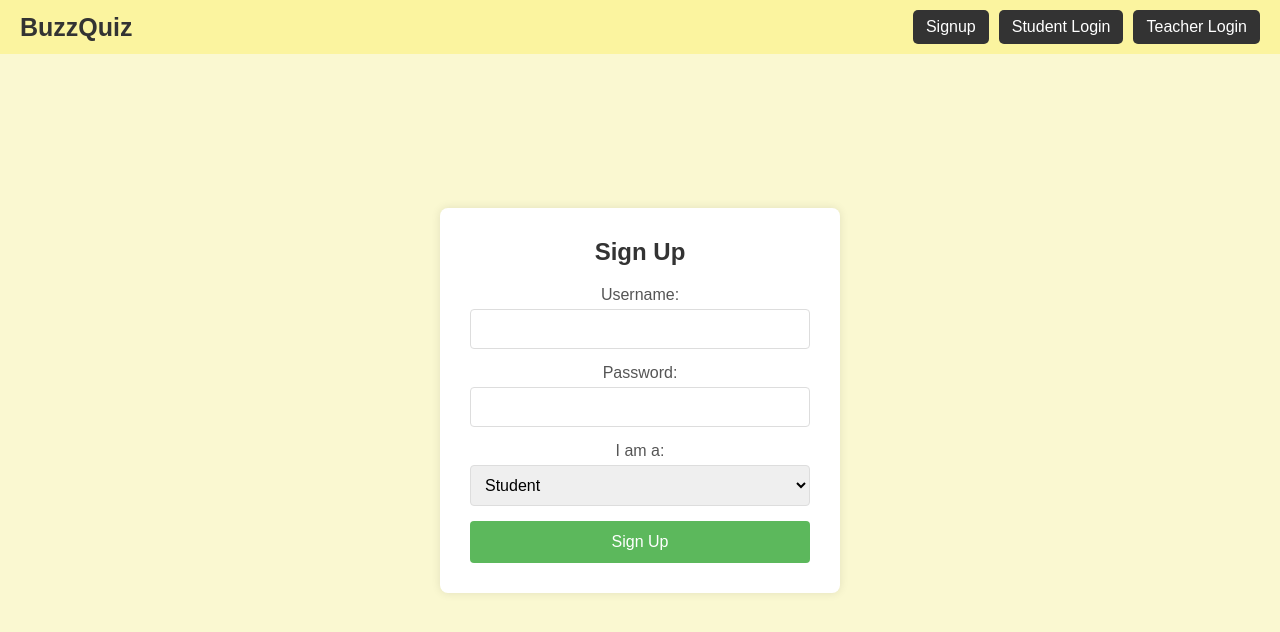
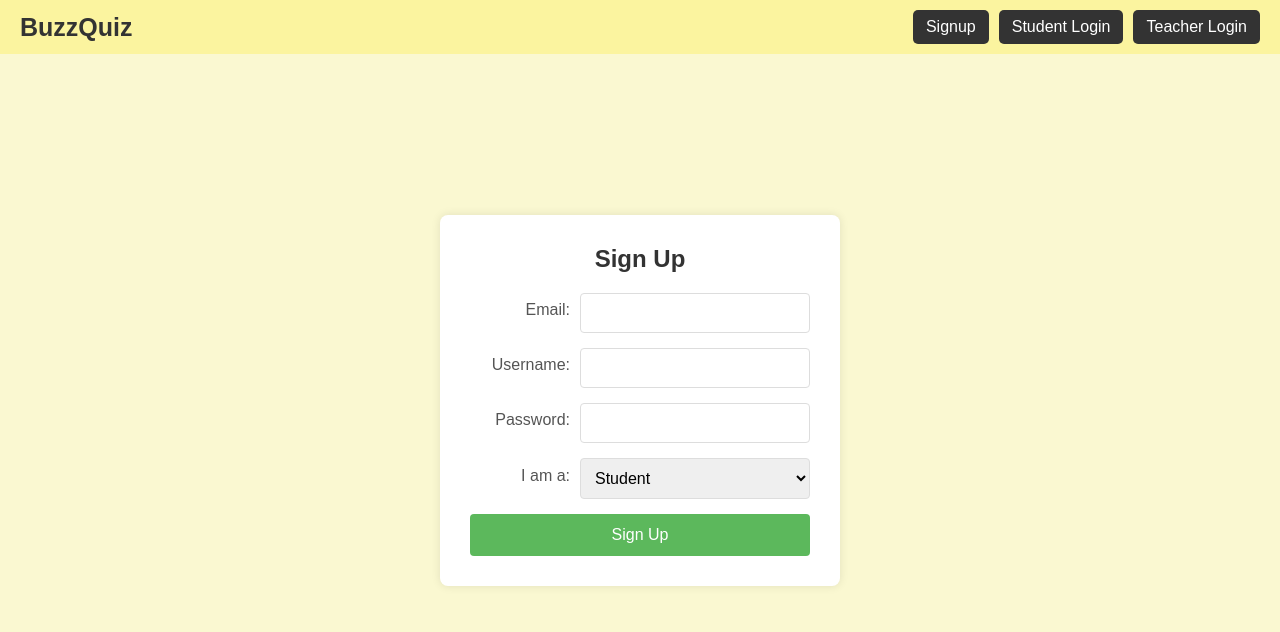
Before and after one commit to AkashChintaluri/Quizspark_vercel, a React (Vite) app: page /signup in a window 1280 px wide. Shown: the top 632 px of the page. Built offline with nearby package versions, Linux system fonts and the light colour scheme.

Commit message:
added backend for signup

```diff
--- a/src/components/SignupForm.css
+++ b/src/components/SignupForm.css
@@ -8,7 +8,7 @@
     display: flex;
     justify-content: center;
     align-items: center;
-    background-color: #faf8d1;;
+    background-color: #faf8d1;
 }
 
 .signup-form-wrapper {
@@ -32,18 +32,21 @@
 }
 
 .form-group {
+    display: flex;
+    align-items: center;
     margin-bottom: 15px;
 }
 
 .form-group label {
-    display: block;
-    margin-bottom: 5px;
+    width: 100px;
+    margin-right: 10px;
+    text-align: right;
     color: #555;
 }
 
 .form-group input,
 .form-group select {
-    width: 100%;
+    flex: 1;
     padding: 10px;
     border: 1px solid #ddd;
     border-radius: 4px;
@@ -58,9 +61,21 @@
     border-radius: 4px;
     cursor: pointer;
     font-size: 16px;
-    transition: background-color 0.3s ease;
+    transition: background-color 0.3s ease, transform 0.1s;
 }
 
 .signup-button:hover {
     background-color: #4cae4c;
 }
+
+.popup {
+    position: fixed;
+    top: 50%;
+    left: 50%;
+    transform: translate(-50%, -50%);
+    background-color: #4CAF50;
+    color: white;
+    padding: 15px;
+    border-radius: 5px;
+    z-index: 1000;
+}
--- a/src/components/SignupForm.jsx
+++ b/src/components/SignupForm.jsx
@@ -1,16 +1,42 @@
 // src/components/SignupForm.jsx
+import { useNavigate } from 'react-router-dom';
 import React, { useState } from 'react';
-import './SignupForm.css'; // We'll create this CSS file next
+import axios from 'axios';
+import './SignupForm.css';
 
 function SignupForm() {
+    const navigate = useNavigate();
     const [username, setUsername] = useState('');
+    const [email, setEmail] = useState('');
     const [password, setPassword] = useState('');
     const [userType, setUserType] = useState('student');
+    const [isPressed, setIsPressed] = useState(false);
+    const [showPopup, setShowPopup] = useState(false);
 
-    const handleSubmit = (e) => {
+    const buttonStyle = {
+        transform: isPressed ? 'scale(0.95)' : 'scale(1)',
+        transition: 'transform 0.1s',
+    };
+
+    const handleMouseDown = () => setIsPressed(true);
+    const handleMouseUp = () => setIsPressed(false);
+
+    const handleSubmit = async (e) => {
         e.preventDefault();
-        // Here you would typically handle the signup logic
-        console.log('Signing up:', { username, password, userType });
+        try {
+            const response = await axios.post('http://localhost:5000/signup', {
+                username,
+                email,
+                password,
+                userType
+            });
+            console.log(response.data);
+            // Redirect to the appropriate login page
+            navigate(userType === 'student' ? '/student-login' : '/teacher-login');
+        } catch (error) {
+            console.error('Signup error:', error.response?.data?.error || 'An error occurred');
+            alert('Signup failed. Please try again.');
+        }
     };
 
     return (
@@ -18,6 +44,16 @@ function SignupForm() {
             <div className="signup-form-wrapper">
                 <h2>Sign Up</h2>
                 <form className="signup-form" onSubmit={handleSubmit}>
+                    <div className="form-group">
+                        <label htmlFor="email">Email:</label>
+                        <input
+                            type="email"
+                            id="email"
+                            value={email}
+                            onChange={(e) => setEmail(e.target.value)}
+                            required
+                        />
+                    </div>
                     <div className="form-group">
                         <label htmlFor="username">Username:</label>
                         <input
@@ -49,9 +85,23 @@ function SignupForm() {
                             <option value="teacher">Teacher</option>
                         </select>
                     </div>
-                    <button type="submit" className="signup-button">Sign Up</button>
+                    <button
+                        type="submit"
+                        className="signup-button"
+                        style={buttonStyle}
+                        onMouseDown={handleMouseDown}
+                        onMouseUp={handleMouseUp}
+                        onMouseLeave={handleMouseUp}
+                    >
+                        Sign Up
+                    </button>
                 </form>
             </div>
+            {showPopup && (
+                <div className="popup">
+                    Account has been created successfully!
+                </div>
+            )}
         </div>
     );
 }
```
Also changed, not shown: package.json (+7 -1 lines), 2 other files (tests, documents, lock files or other folders).
